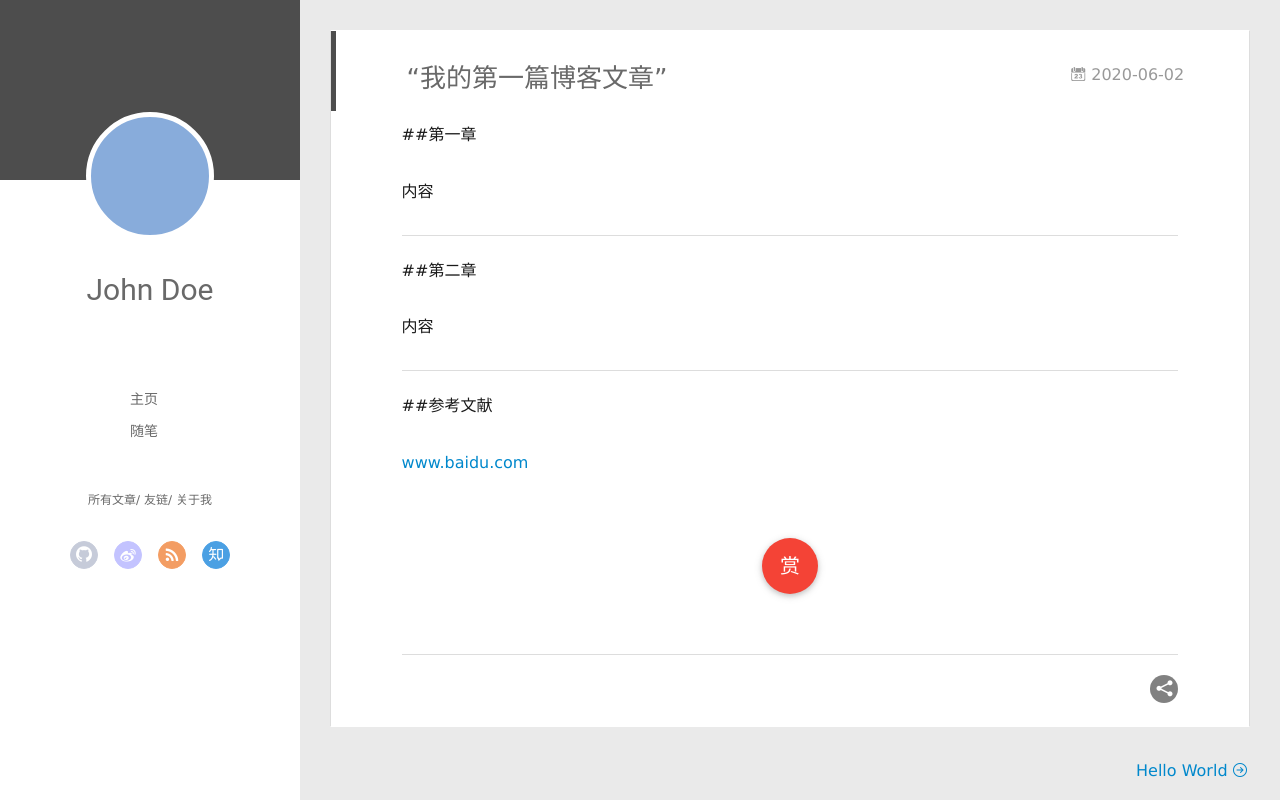
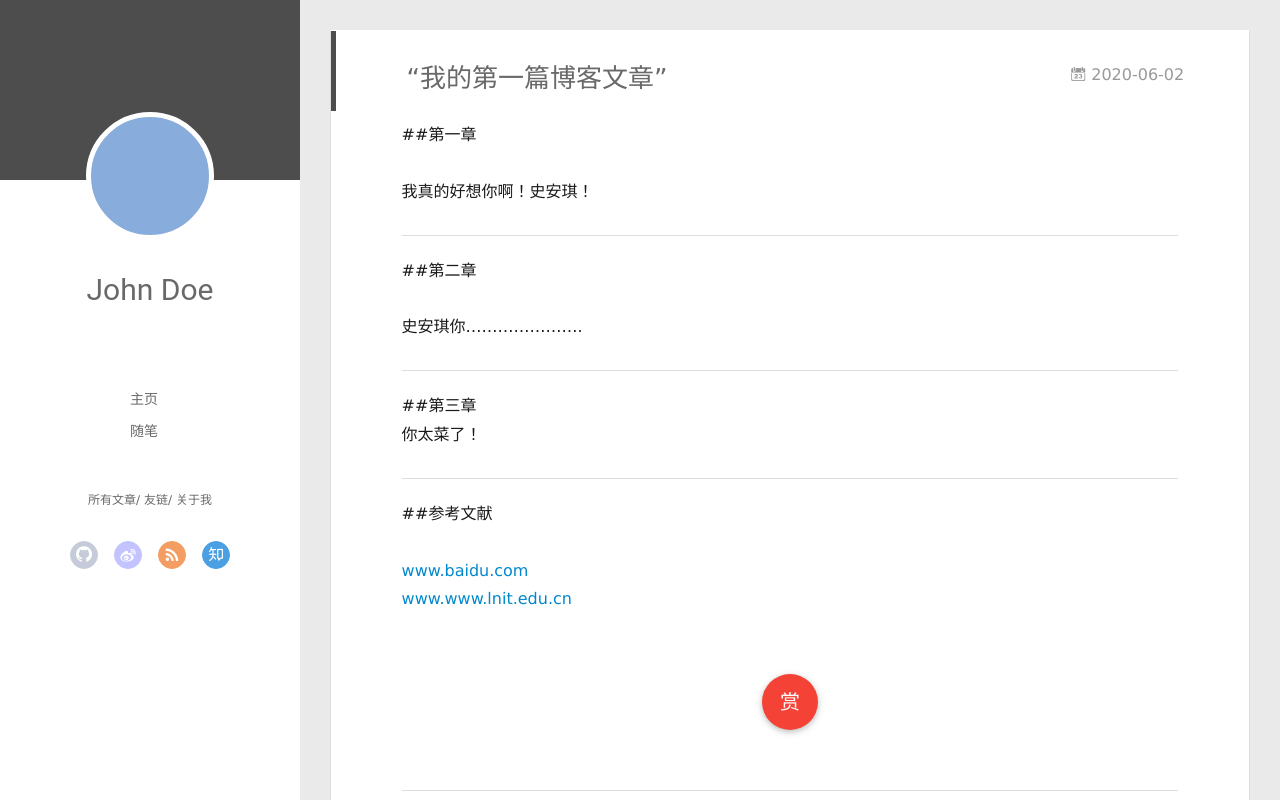
Before and after one commit to anqiAngel/anqiAngel.github.io, a plain HTML site: page 2020/06/02/“我的第一篇博客文章”/index.html in a window 1280 px wide. Drawn offline with Linux system fonts and the light colour scheme; no server answers.

Commit message:
Site updated: 2020-06-02 14:19:57

```diff
--- a/2020/06/02/“我的第一篇博客文章”/index.html
+++ b/2020/06/02/“我的第一篇博客文章”/index.html
@@ -8,15 +8,15 @@
   <link rel="dns-prefetch" href="http://yoursite.com">
   <title>“我的第一篇博客文章” | Hexo</title>
   <meta name="viewport" content="width=device-width, initial-scale=1, maximum-scale=1">
-  <meta name="description" content="##第一章 内容  ##第二章 内容  ##参考文献 www.baidu.com">
+  <meta name="description" content="##第一章 我真的好想你啊！史安琪！  ##第二章 史安琪你………………….  ##第三章你太菜了！  ##参考文献 www.baidu.comwww.www.lnit.edu.cn">
 <meta property="og:type" content="article">
 <meta property="og:title" content="“我的第一篇博客文章”">
 <meta property="og:url" content="http://yoursite.com/2020/06/02/%E2%80%9C%E6%88%91%E7%9A%84%E7%AC%AC%E4%B8%80%E7%AF%87%E5%8D%9A%E5%AE%A2%E6%96%87%E7%AB%A0%E2%80%9D/index.html">
 <meta property="og:site_name" content="Hexo">
-<meta property="og:description" content="##第一章 内容  ##第二章 内容  ##参考文献 www.baidu.com">
+<meta property="og:description" content="##第一章 我真的好想你啊！史安琪！  ##第二章 史安琪你………………….  ##第三章你太菜了！  ##参考文献 www.baidu.comwww.www.lnit.edu.cn">
 <meta property="og:locale" content="en_US">
 <meta property="article:published_time" content="2020-06-02T03:41:05.000Z">
-<meta property="article:modified_time" content="2020-06-02T03:44:28.790Z">
+<meta property="article:modified_time" content="2020-06-02T06:18:03.762Z">
 <meta property="article:author" content="John Doe">
 <meta name="twitter:card" content="summary">
 
@@ -175,13 +175,15 @@
     <div class="article-entry" itemprop="articleBody">
 
         <p>##第一章</p>
-<p>内容</p>
+<p>我真的好想你啊！史安琪！</p>
 <hr>
 <p>##第二章</p>
-<p>内容</p>
+<p>史安琪你………………….</p>
+<hr>
+<p>##第三章<br>你太菜了！</p>
 <hr>
 <p>##参考文献</p>
-<p><a href="http://www.baidu.com" target="_blank" rel="noopener">www.baidu.com</a></p>
+<p><a href="http://www.baidu.com" target="_blank" rel="noopener">www.baidu.com</a><br><a href="http://www.www.lnit.edu.cn" target="_blank" rel="noopener">www.www.lnit.edu.cn</a></p>
 
 
 
```
Also changed, not shown: index.html (+5 -3 lines).
